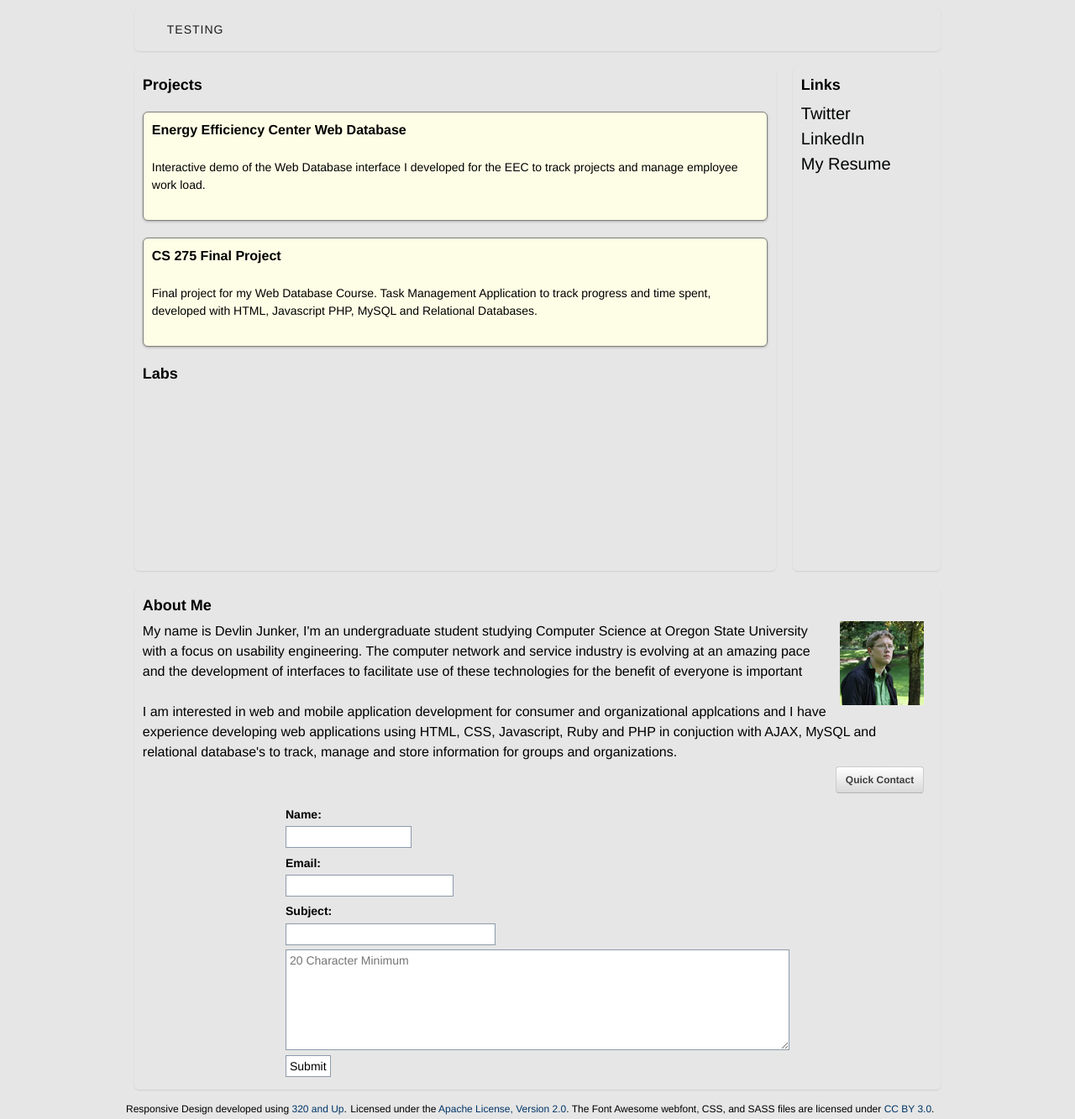
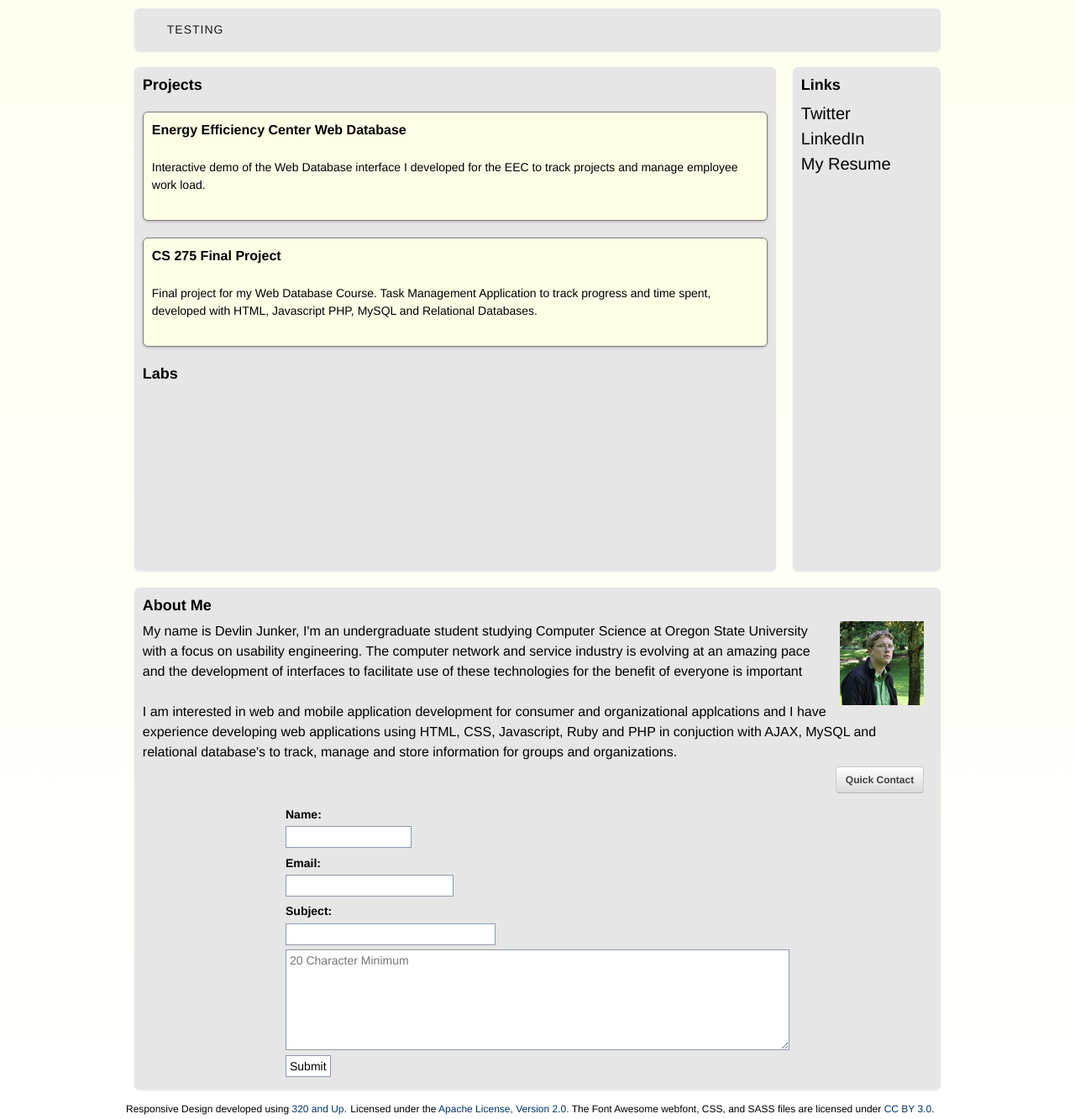
Before and after one commit to devlinjunker/design-junkie, a PHP site: page / in a window 1280 px wide. Shown: the part 63-1396 px from the top of the page at 84% size. Run offline with PHP 8.4, Linux system fonts and the light colour scheme; data that the repository does not hold is empty; some libraries are stand-ins or nearby versions.

Commit message:
background graident

```diff
--- a/sass/_site.scss
+++ b/sass/_site.scss
@@ -45,6 +45,8 @@ body {
 html {
 	background : $bodycolor;
 	font-size : 62.5%;
+
+	@include vertical(#FFFFF0, #FFFFFF);
 
 	-webkit-overflow-scrolling : touch;
 	-webkit-tap-highlight-color : lighten($basecolor, 75%);
--- a/stylesheets/screen.css
+++ b/stylesheets/screen.css
@@ -2541,13 +2541,21 @@ body {
 html {
   background: #e6e6e6;
   font-size: 62.5%;
+  background-image: -webkit-gradient(linear, 0 0, 0 100%, from(#fffff0), to(white));
+  background-image: -webkit-linear-gradient(top, #fffff0, white);
+  background-color: white;
+  background-image: -moz-linear-gradient(top, #fffff0, white);
+  background-image: -ms-linear-gradient(top, #fffff0, white);
+  background-image: -o-linear-gradient(top, #fffff0, white);
+  background-image: linear-gradient(top, #fffff0, #ffffff);
+  background-repeat: repeat-x;
   -webkit-overflow-scrolling: touch;
   -webkit-tap-highlight-color: #f3f5f6;
   -webkit-text-size-adjust: 100%;
   -ms-text-size-adjust: 100%;
 }
 
-/* line 60, C:/Users/Devlin/Dropbox/CS Stuff/Web Development/design-junkie/sass/_site.scss */
+/* line 62, C:/Users/Devlin/Dropbox/CS Stuff/Web Development/design-junkie/sass/_site.scss */
 #banner {
   *zoom: 1;
   background-image: -webkit-gradient(linear, 0 0, 0 100%, from(#2d353e), to(#181c20));
@@ -2569,41 +2577,41 @@ html {
 #banner:after {
   clear: both;
 }
-/* line 65, C:/Users/Devlin/Dropbox/CS Stuff/Web Development/design-junkie/sass/_site.scss */
+/* line 67, C:/Users/Devlin/Dropbox/CS Stuff/Web Development/design-junkie/sass/_site.scss */
 #banner a {
   color: inherit;
 }
-/* line 69, C:/Users/Devlin/Dropbox/CS Stuff/Web Development/design-junkie/sass/_site.scss */
+/* line 71, C:/Users/Devlin/Dropbox/CS Stuff/Web Development/design-junkie/sass/_site.scss */
 #banner a:hover {
   color: #bfbfbf;
   text-decoration: none;
 }
 
-/* line 75, C:/Users/Devlin/Dropbox/CS Stuff/Web Development/design-junkie/sass/_site.scss */
+/* line 77, C:/Users/Devlin/Dropbox/CS Stuff/Web Development/design-junkie/sass/_site.scss */
 #logo {
   padding: 0px 80px;
   width: 175px;
   height: 60px;
   background: url(http://www.engr.oregonstate.edu/~junkerd/design-junkie/img/logo-sprite.png) 0 0;
 }
-/* line 81, C:/Users/Devlin/Dropbox/CS Stuff/Web Development/design-junkie/sass/_site.scss */
+/* line 83, C:/Users/Devlin/Dropbox/CS Stuff/Web Development/design-junkie/sass/_site.scss */
 #logo:hover {
   background: url(http://www.engr.oregonstate.edu/~junkerd/design-junkie/img/logo-sprite.png) 0 61px;
   cursor: hand;
 }
 
-/* line 88, C:/Users/Devlin/Dropbox/CS Stuff/Web Development/design-junkie/sass/_site.scss */
+/* line 90, C:/Users/Devlin/Dropbox/CS Stuff/Web Development/design-junkie/sass/_site.scss */
 #ticker h6 {
   padding: 5px;
   margin-bottom: 0;
   color: #1a1a1a;
 }
-/* line 93, C:/Users/Devlin/Dropbox/CS Stuff/Web Development/design-junkie/sass/_site.scss */
+/* line 95, C:/Users/Devlin/Dropbox/CS Stuff/Web Development/design-junkie/sass/_site.scss */
 #ticker h6 ul {
   margin: 0;
 }
 
-/* line 100, C:/Users/Devlin/Dropbox/CS Stuff/Web Development/design-junkie/sass/_site.scss */
+/* line 102, C:/Users/Devlin/Dropbox/CS Stuff/Web Development/design-junkie/sass/_site.scss */
 .section {
   -webkit-box-shadow: 0 1px 2px rgba(0, 0, 0, 0.1);
   -moz-box-shadow: 0 1px 2px rgba(0, 0, 0, 0.1);
@@ -2619,12 +2627,12 @@ html {
   -ms-box-sizing: border-box;
   box-sizing: border-box;
 }
-/* line 108, C:/Users/Devlin/Dropbox/CS Stuff/Web Development/design-junkie/sass/_site.scss */
+/* line 110, C:/Users/Devlin/Dropbox/CS Stuff/Web Development/design-junkie/sass/_site.scss */
 .section h4 {
   margin-bottom: 0.4em;
 }
 
-/* line 113, C:/Users/Devlin/Dropbox/CS Stuff/Web Development/design-junkie/sass/_site.scss */
+/* line 115, C:/Users/Devlin/Dropbox/CS Stuff/Web Development/design-junkie/sass/_site.scss */
 #wrapper {
   height: 100%;
 }
```
